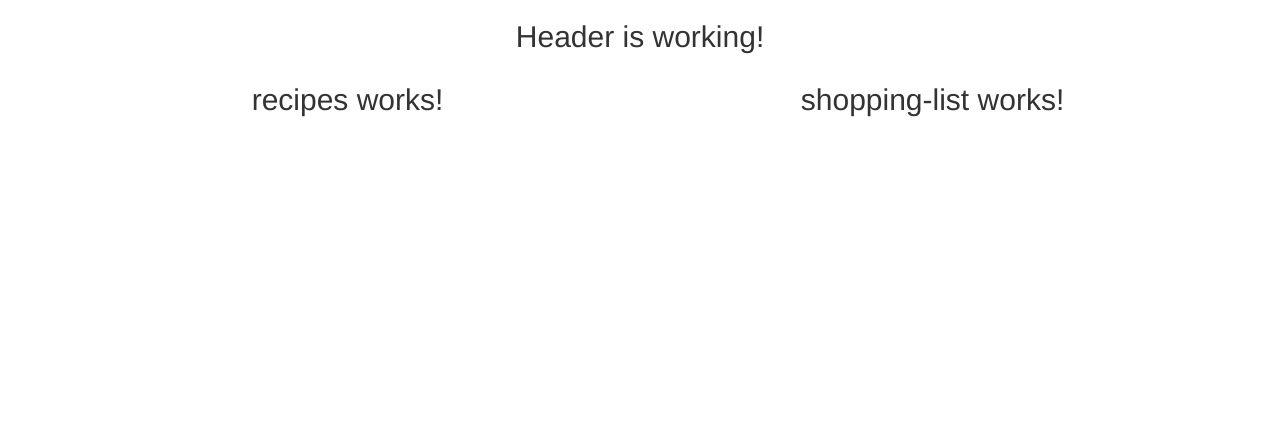
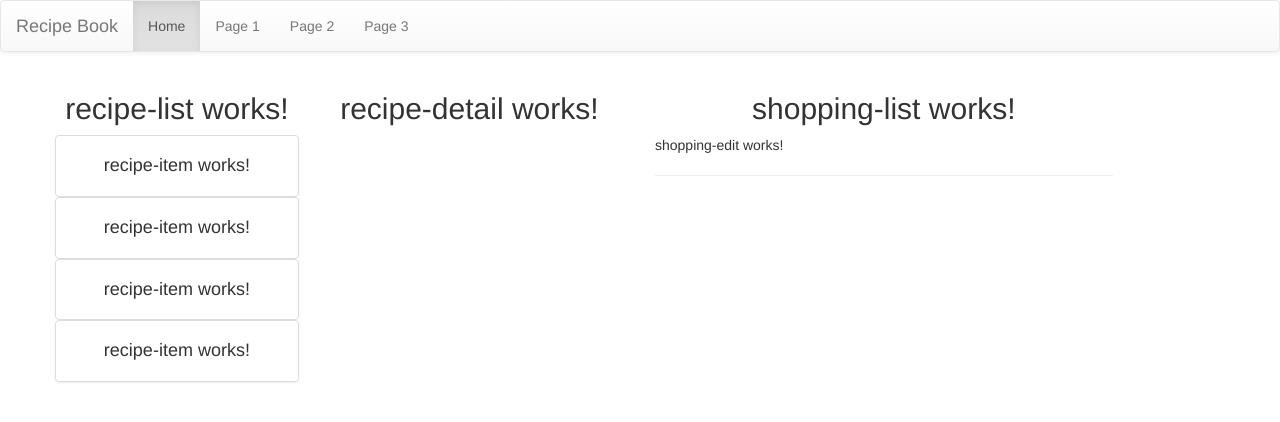
Before and after one commit to KuroyukiDev/kydev-recipe-book-app, an Angular app: page / in a window 1280 px wide. Shown: the top 422 px of the page. Built offline with nearby package versions, Linux system fonts and the light colour scheme.

Commit message:
Update Navbar Header into App Navigation Menu

```diff
--- a/src/app/header/header.component.html
+++ b/src/app/header/header.component.html
@@ -1,5 +1,24 @@
-<div class="row">
-  <div class="col-md-12">
-    <h2 class="text-center">Header is working!</h2>
+<nav class="navbar navbar-default">
+  <div class="container-fluid">
+    <div class="navbar-header">
+      <button type="button" class="navbar-toggle" data-toggle="collapse" data-target="#myNavbar">
+        <span class="icon-bar"></span>
+        <span class="icon-bar"></span>
+        <span class="icon-bar"></span>
+      </button>
+      <a class="navbar-brand" href="#">Recipe Book</a>
+    </div>
+    <div class="collapse navbar-collapse" id="myNavbar">
+      <ul class="nav navbar-nav">
+        <li class="active"><a href="#">Home</a></li>
+        <li><a href="#">Page 1</a></li>
+        <li><a href="#">Page 2</a></li>
+        <li><a href="#">Page 3</a></li>
+      </ul>
+      <!--<ul class="nav navbar-nav navbar-right">-->
+        <!--<li><a href="#"><span class="glyphicon glyphicon-user"></span> Sign Up</a></li>-->
+        <!--<li><a href="#"><span class="glyphicon glyphicon-log-in"></span> Login</a></li>-->
+      <!--</ul>-->
+    </div>
   </div>
-</div>
+</nav>
--- a/src/app/recipes/recipe-detail/recipe-detail.component.html
+++ b/src/app/recipes/recipe-detail/recipe-detail.component.html
@@ -1,3 +1,3 @@
-<p>
+<h2 class="text-center">
   recipe-detail works!
-</p>
+</h2>
--- a/src/app/recipes/recipe-list/recipe-item/recipe-item.component.html
+++ b/src/app/recipes/recipe-list/recipe-item/recipe-item.component.html
@@ -1,3 +1,5 @@
-<p>
-  recipe-item works!
-</p>
+<li class="list-group-item">
+  <h4 class="text-center">
+    recipe-item works!
+  </h4>
+</li>
--- a/src/app/recipes/recipe-list/recipe-list.component.html
+++ b/src/app/recipes/recipe-list/recipe-list.component.html
@@ -1,3 +1,11 @@
-<p>
-  recipe-list works!
-</p>
+<div class="row">
+  <h2 class="text-center">
+    recipe-list works!
+  </h2>
+  <ul class="list-group">
+    <app-recipe-item></app-recipe-item>
+    <app-recipe-item></app-recipe-item>
+    <app-recipe-item></app-recipe-item>
+    <app-recipe-item></app-recipe-item>
+  </ul>
+</div>
--- a/src/app/recipes/recipes.component.html
+++ b/src/app/recipes/recipes.component.html
@@ -1,3 +1,8 @@
-<h2 class="text-center">
-  recipes works!
-</h2>
+<div class="row">
+  <div class="col-md-5">
+    <app-recipe-list></app-recipe-list>
+  </div>
+  <div class="col-md-7">
+    <app-recipe-detail></app-recipe-detail>
+  </div>
+</div>
--- a/src/app/shopping-list/shopping-list.component.html
+++ b/src/app/shopping-list/shopping-list.component.html
@@ -1,3 +1,12 @@
-<h2 class="text-center">
-  shopping-list works!
-</h2>
+<div class="row">
+  <div class="col-xs-10">
+    <h2 class="text-center">
+      shopping-list works!
+    </h2>
+    <app-shopping-edit></app-shopping-edit>
+    <hr>
+    <ul class="list-group">
+
+    </ul>
+  </div>
+</div>
```
Also changed, not shown: src/app/header/header.component.ts (line endings or trailing spaces).
